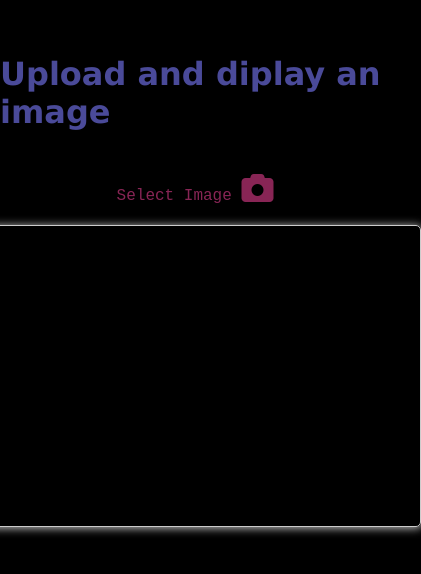
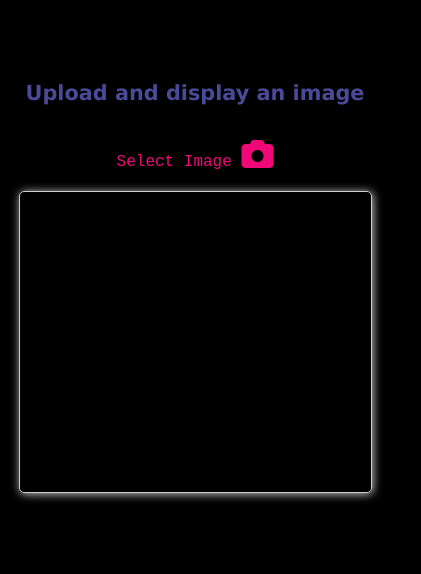
Before and after one commit to salimov333/upload-image, a website: page src/index.html in a window 390 px wide. Shown: the part 142-716 px from the top of the page, 421 px wide, since content can reach past the window. Drawn offline with Linux system fonts and the light colour scheme.

Commit message:
responsive

```diff
--- a/src/index.html
+++ b/src/index.html
@@ -12,7 +12,7 @@
 
 <body>
     <div>
-        <h1>Upload and diplay an image</h1>
+        <h1>Upload and display an image</h1>
         <label>Select Image
             <i class="fa fa-2x fa-camera"></i>
             <input type="file" name="image_input" id="image_input" accept="image/*">
--- a/src/style.css
+++ b/src/style.css
@@ -1,22 +1,26 @@
-body{
+body {
     padding: 0;
     margin: 0;
     box-sizing: border-box;
     background-color: #000;
 }
+
 div {
     display: flex;
     justify-content: center;
     align-items: center;
     gap: 20px;
     flex-direction: column;
+    width: 100vw;
     height: 100vh;
 }
 
-h1{
+h1 {
+    font-size: 1.5rem;
     font-family: Verdana, Geneva, Tahoma, sans-serif;
     color: rgb(74, 74, 153);
 }
+
 input {
     display: none;
 }
@@ -24,7 +28,7 @@ input {
 label {
     cursor: pointer;
     font-family: 'Courier New', Courier, monospace;
-    color: rgb(136, 37, 85);
+    color: rgb(240, 8, 120);
 }
 
 label:hover {
@@ -34,7 +38,7 @@ label:hover {
 }
 
 #display_image {
-    width: 450px;
+    width: 420px;
     height: 300px;
     box-shadow: 1px 1px 10px #ccc;
     border: 1px solid #ccc;
@@ -44,3 +48,19 @@ label:hover {
     background-repeat: no-repeat;
     overflow: hidden;
 }
+
+@media (max-width: 492px) {
+    h1 {
+        font-size: 1.3rem;
+    }
+
+    #display_image {
+        width: 90%;
+    }
+}
+
+@media (max-width: 375px) {
+    h1 {
+        font-size: 1.2rem;
+    }
+}
```
